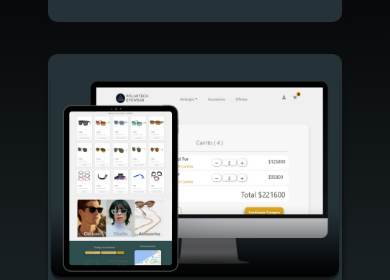
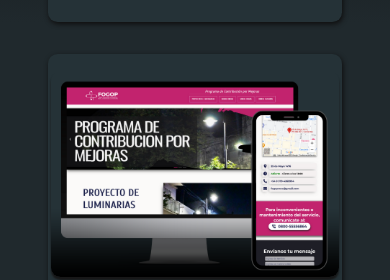
Before and after one commit to leandroMz/portf, a website: page index.html in a window 390 px wide. Shown: the part 1093-1373 px from the top of the page. Drawn offline with nearby package versions, Linux system fonts and the light colour scheme; a web font is replaced by a local one.

Commit message:
actualizando Responsive cards

```diff
--- a/css/style.css
+++ b/css/style.css
@@ -456,7 +456,8 @@ div.errores {
     .start-image,
     .logotype,
     .liNavMenu,
-    .github-cinta {
+    .github-cinta,
+    .mobileAppResp {
         display: none;
     }
 
--- a/js/app.js
+++ b/js/app.js
@@ -30,7 +30,7 @@ window.addEventListener("load", function () {
 
   const renderProject = project => {
     return `
-    <div class="box-p" data-aos="${project.dataAos}">
+    <div class="box-p ${project.title} " data-aos="${project.dataAos}">
       <div class="img-project">
         <img class="img-pjct" src="${project.imgSrc}">
       </div>
@@ -75,7 +75,7 @@ window.addEventListener("load", function () {
       dataAos: "fade-left",
       imgSrc: './images/4.png',
       titleKey: 'text11',
-      title: '',
+      title: 'mobileAppResp',
       diamondLink: 'https://ecomerce-coder.netlify.app/',
       githubLink: 'https://github.com/leandroMz/PreEntrega1Martinez',
       responsive: 'Responsive - Only Desktop',
@@ -87,7 +87,7 @@ window.addEventListener("load", function () {
       dataAos: "fade-right",
       imgSrc: './images/6.png',
       titleKey: 'text13',
-      title: '',
+      title: 'mobileAppResp',
       diamondLink: 'https://clinicadental-dh.netlify.app/',
       githubLink: 'https://github.com/leandroMz/ClinicaDental_MartinezLeandro',
       responsive: 'Responsive - Only Desktop',
```
